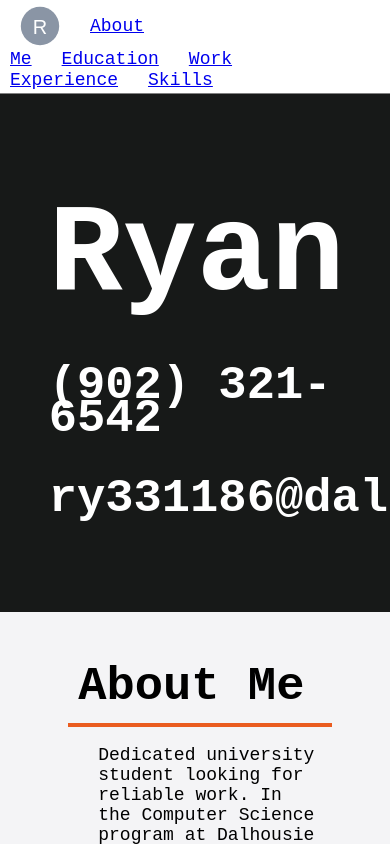
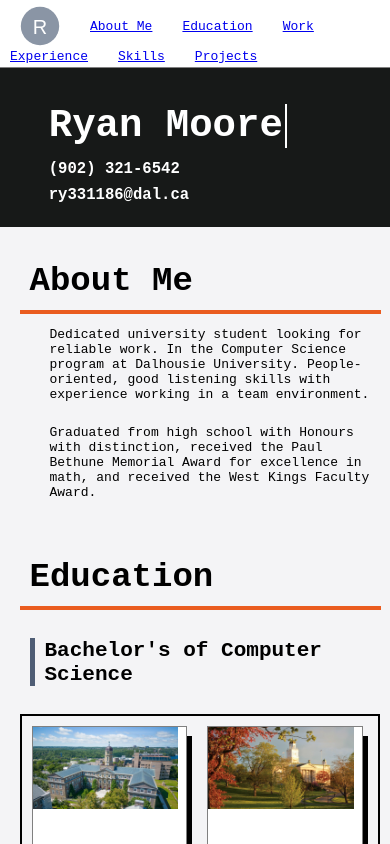
Before and after one commit to RyanMoore145/Resume, a React (Create React App) app: page / in a window 390 px wide. Built offline with nearby package versions, Linux system fonts and the light colour scheme.

Commit message:
further fixed layout for smaller sizes

```diff
--- a/public/index.html
+++ b/public/index.html
@@ -2,7 +2,7 @@
 <html lang="en">
   <head>
     <meta charset="utf-8" />
-    <link rel="icon" href="%PUBLIC_URL%/favicon.ico" />
+    <link rel="icon" href="%PUBLIC_URL%/R.svg" />
     <meta name="viewport" content="width=device-width, initial-scale=1" />
     <meta name="theme-color" content="#000000" />
     <meta
@@ -24,7 +24,7 @@
       work correctly both with client-side routing and a non-root public URL.
       Learn how to configure a non-root public URL by running `npm run build`.
     -->
-    <title>React App</title>
+    <title>Ryan Moore's CV</title>
   </head>
   <body>
     <noscript>You need to enable JavaScript to run this app.</noscript>
--- a/src/App.css
+++ b/src/App.css
@@ -82,7 +82,7 @@ p {
 @keyframes fadeIn {
 	0% {
 		color: transparent;
-		transform: translate(0, 15px);
+		transform: translate(0, 20px);
 	}
 	100% {
 		color: white;
@@ -138,12 +138,13 @@ header {
 	padding: 10px;
 }
 
-#name {
-
+#contact_info {
+	margin-top: 0;
+	padding-top: 0;
 }
 
-#contact_info {
-	transform: translate(0, -40px);
+#name > * {
+	margin-bottom: 0;
 }
 
 #contact_info > * {
@@ -179,16 +180,6 @@ main {
 	padding-bottom: 0;
 }
 
-@media only screen and (max-width: 800px) {
-	main {
-		flex-direction: column;
-	}
-	#sideBar {
-		width: 65vw;
-		margin: auto;
-	}
-}
-
 #mainNarrow {
 	margin: auto;
 	width: 65vw;
@@ -200,12 +191,11 @@ section {
 
 .SectionTitle {
 	position: sticky;
-	top: 30px;
+	top: 35px;
 	height: fit-contents;
 	width: 100%;
 	padding-bottom: 10px;
 	padding-left: 10px;
-	margin-bottom: 10px;
 	background-color: var(--off-white);
 	border-top: 1px solid transparent;
 	border-bottom: 4px solid var(--orange);
@@ -251,7 +241,6 @@ section > p {
 
 .EducationTableElement *:not(img) {
 	padding-left: 20px;
-	line-height: 0.7;
 }
 
 .WorkElement {
@@ -271,8 +260,8 @@ section > p {
 	flex: 50;
 	border-left: 5px solid var(--blue);
 	width: 45%;
-	word-wrap: break-word;
 	padding-left: 10px;
+	padding-right: 10px;
 	margin-left: 20px;
 }
 
@@ -303,3 +292,28 @@ footer {
 	margin-bottom: 75px;
 	width: 90vw;
 }
+
+@media only screen and (max-width: 800px) {
+	html, body {
+		font-size: 13px;
+	}
+	#name > * {
+		font-size: 10vw;
+	}
+	#contact_info > * {
+		font-size: 4vw;
+	}
+	main {
+		flex-direction: column;
+	}
+	#mainNarrow {
+		width: 90vw;
+	}
+	#sideBar {
+		width: 65vw;
+		margin: auto;
+	}
+	.WorkNameAndInfo > h4 {
+		font-size: 1.5rem;
+	}
+}
--- a/src/App.js
+++ b/src/App.js
@@ -9,7 +9,8 @@ function App() {
 				<a href="#aboutMe">About Me</a>
 				<a href="#education">Education</a>
 				<a href="#workExperience">Work Experience</a>
-				<a href="#skillsBar">Skills</a>
+				<a href="#skills">Skills</a>
+				<a href="#projects">Projects</a>
 			</div>
 		</nav>
 		<header>
@@ -109,7 +110,7 @@ function App() {
 						<h4>C++</h4>
 						<p>Years of experience: 4</p>
 					</section>
-					<section>
+					<section id="projects">
 						<h4>Python</h4>
 						<p>Years of experience: 3</p>
 					</section>
```
